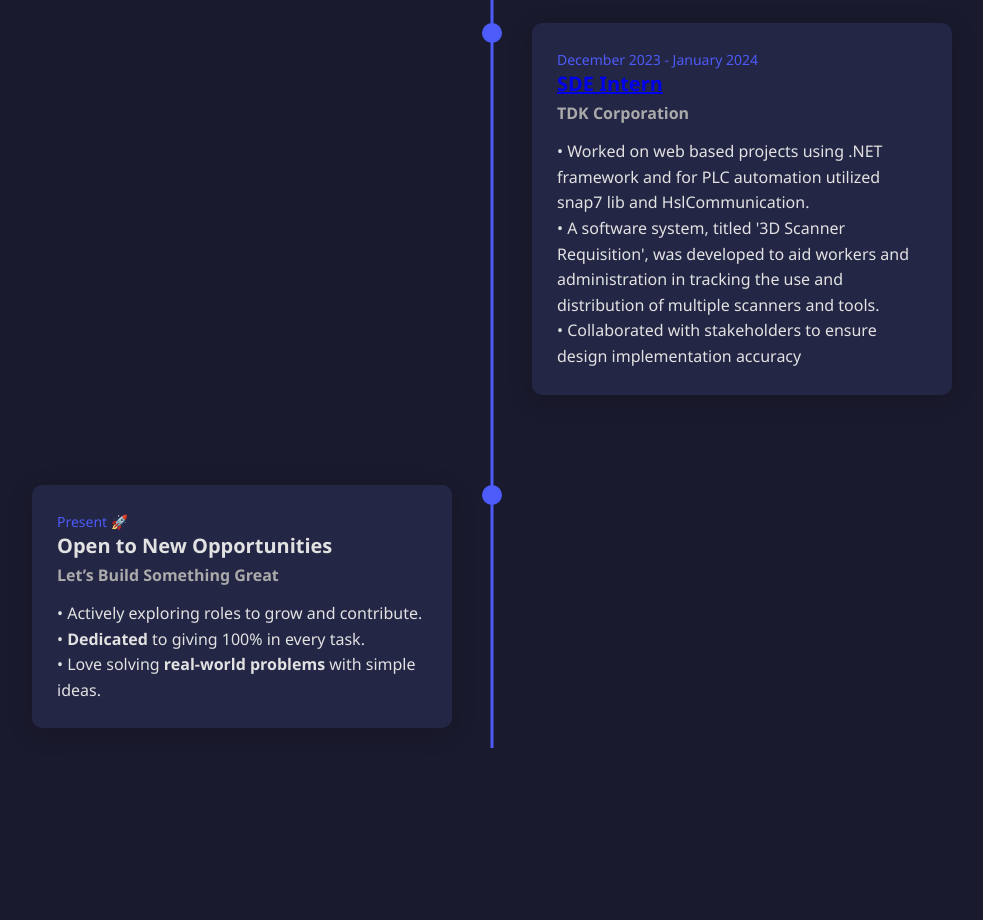
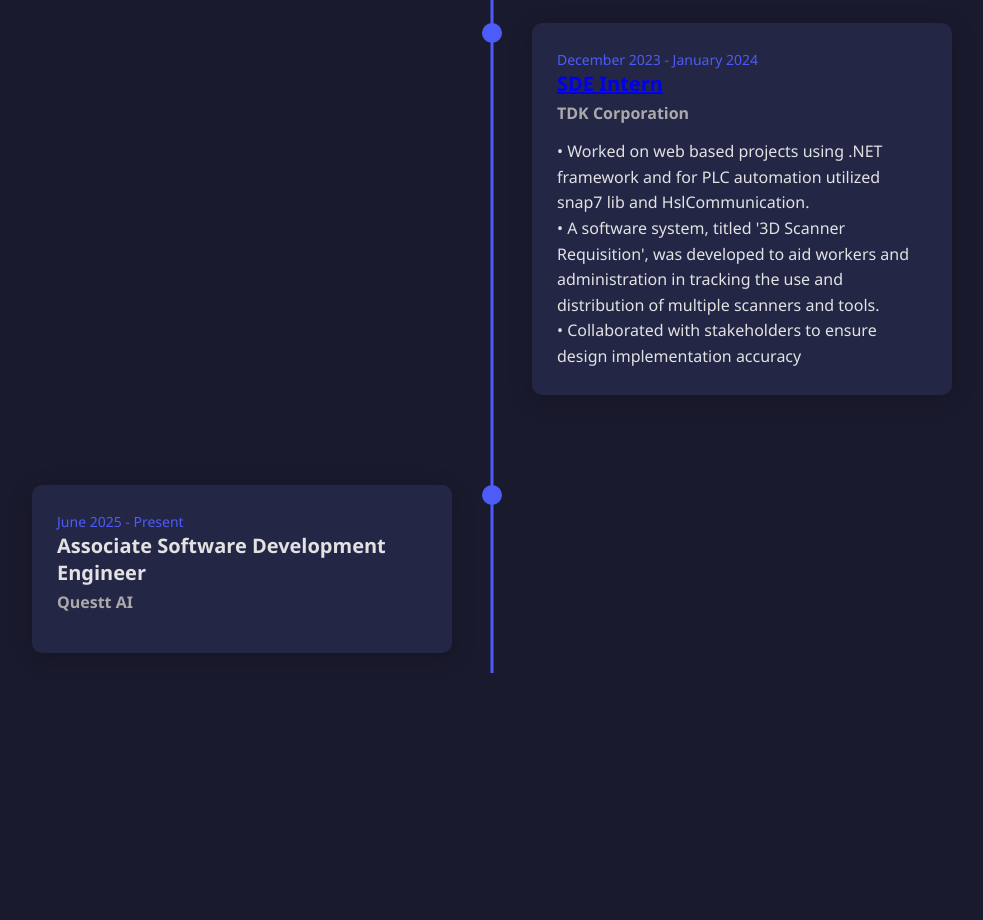
Before and after one commit to Sagar55526/Portfolio-Website, a plain HTML site: page index.html in a window 1280 px wide. Shown: the part 3514-4434 px from the top of the page, without its empty margins (148-1131 px from the left). Drawn offline with nearby package versions, Linux system fonts and the light colour scheme.

Commit message:
added new role of Questt AI

```diff
--- a/index.html
+++ b/index.html
@@ -476,15 +476,12 @@
             data-aos-delay="400"
           >
             <div class="timeline-content">
-              <span class="timeline-date">Present 🚀</span>
-              <h3 class="timeline-title">Open to New Opportunities</h3>
-              <h4 class="timeline-subtitle">Let’s Build Something Great</h4>
-              <p class="timeline-description">
-                • Actively exploring roles to grow and contribute.<br />
-                • <strong>Dedicated</strong> to giving 100% in every task.<br />
-                • Love solving <strong>real-world problems</strong> with simple
-                ideas.<br />
-              </p>
+              <span class="timeline-date">June 2025 - Present</span>
+              <h3 class="timeline-title">
+                Associate Software Development Engineer
+              </h3>
+              <h4 class="timeline-subtitle">Questt AI</h4>
+              <!-- <p class="timeline-description">• Working on FastAPI<br /></p> -->
             </div>
           </div>
         </div>
```
